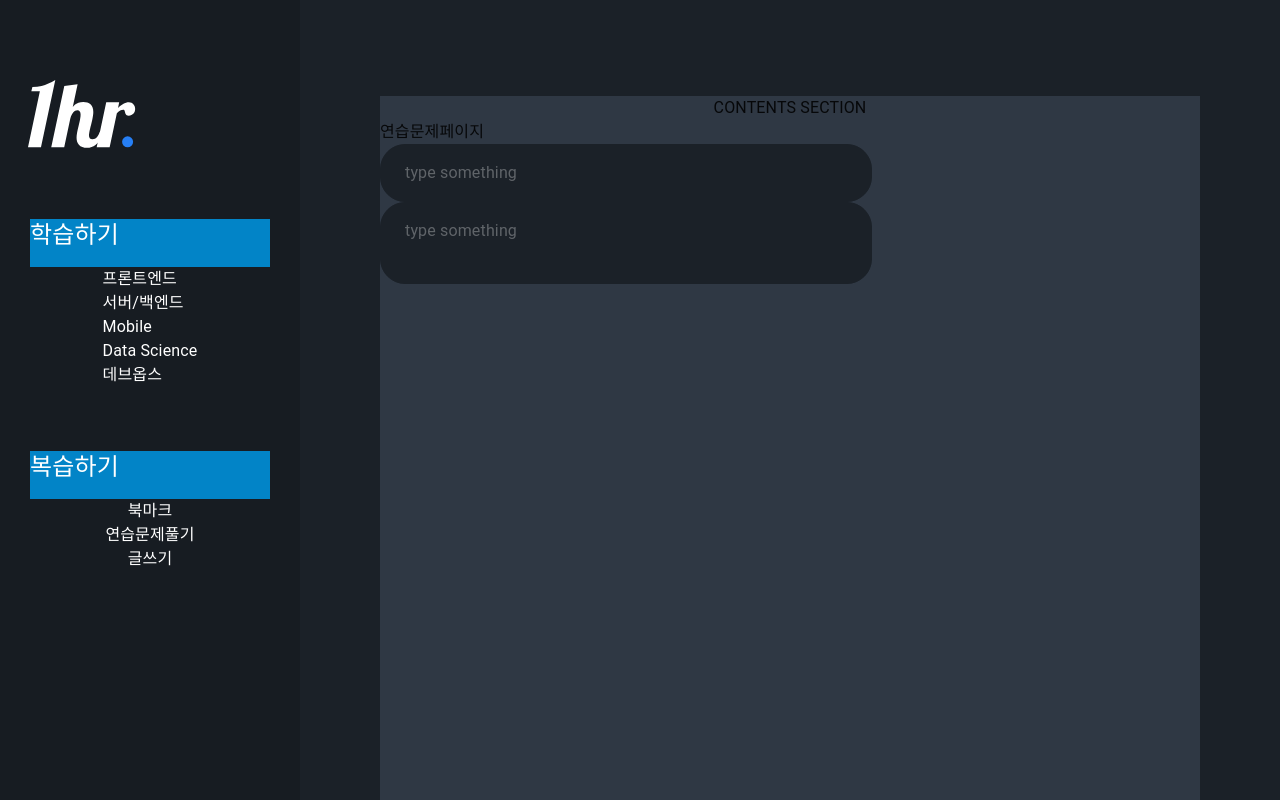
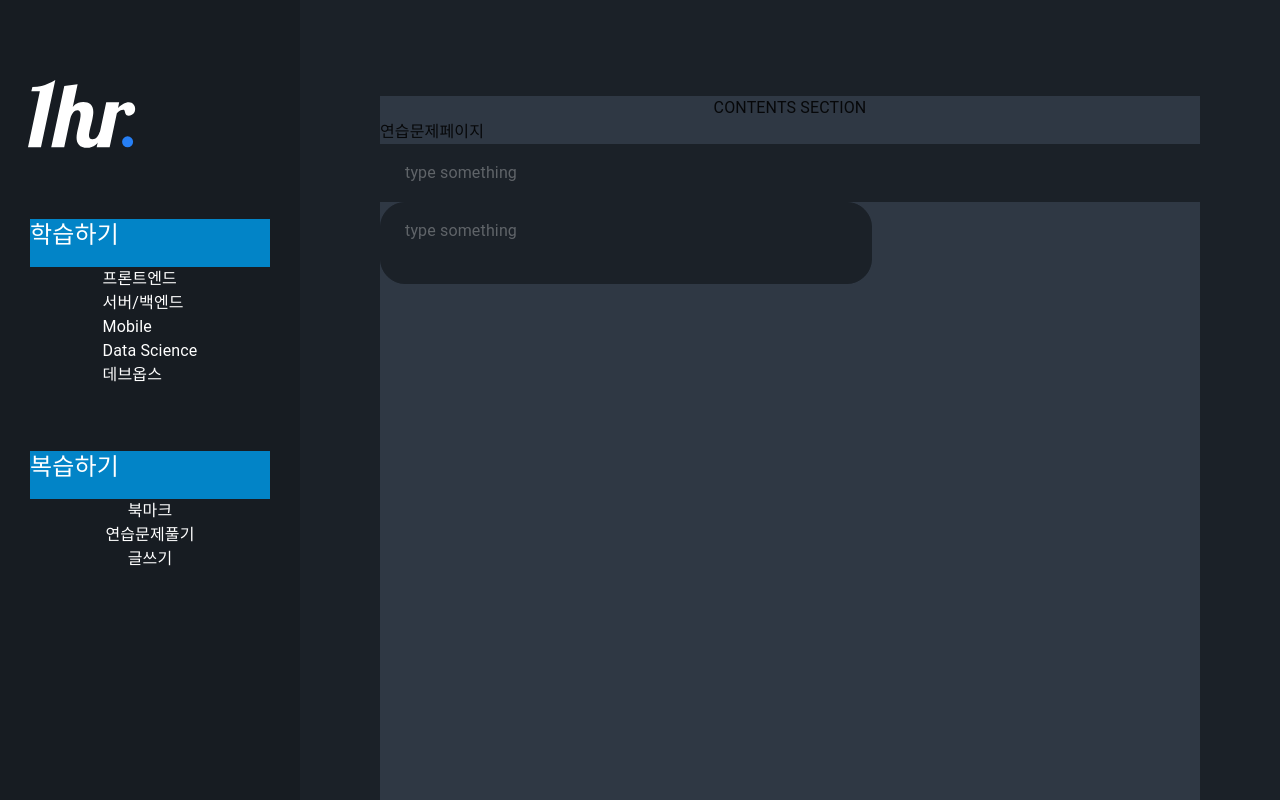
Before and after one commit to cathyleeu/1hour-deploy-test, a Next.js app: page /dev-quiz in a window 1280 px wide. Built offline with nearby package versions, Linux system fonts and the light colour scheme.

Commit message:
fix(input) : add error status

```diff
--- a/components/Form/Input.tsx
+++ b/components/Form/Input.tsx
@@ -4,6 +4,7 @@ interface InputForwardRefProps extends React.InputHTMLAttributes<HTMLInputElemen
   // children: React.ReactNode;
   className?: string;
   disabled?: boolean;
+  error?: boolean;
 }
 
 
@@ -14,6 +15,8 @@ function Input(
   return (
     <input
       {...props}
+      className={`
+      ${ props.error ? 'border-error' : undefined }`}
       ref={ref}
     />
   )
```
